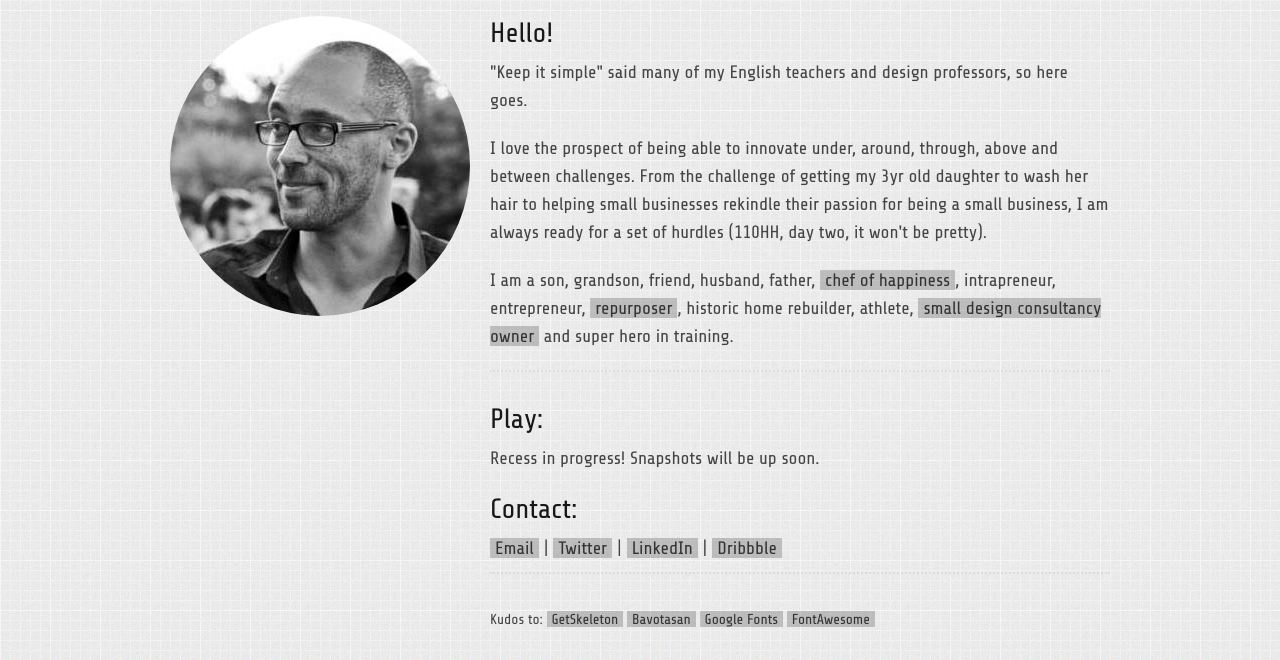
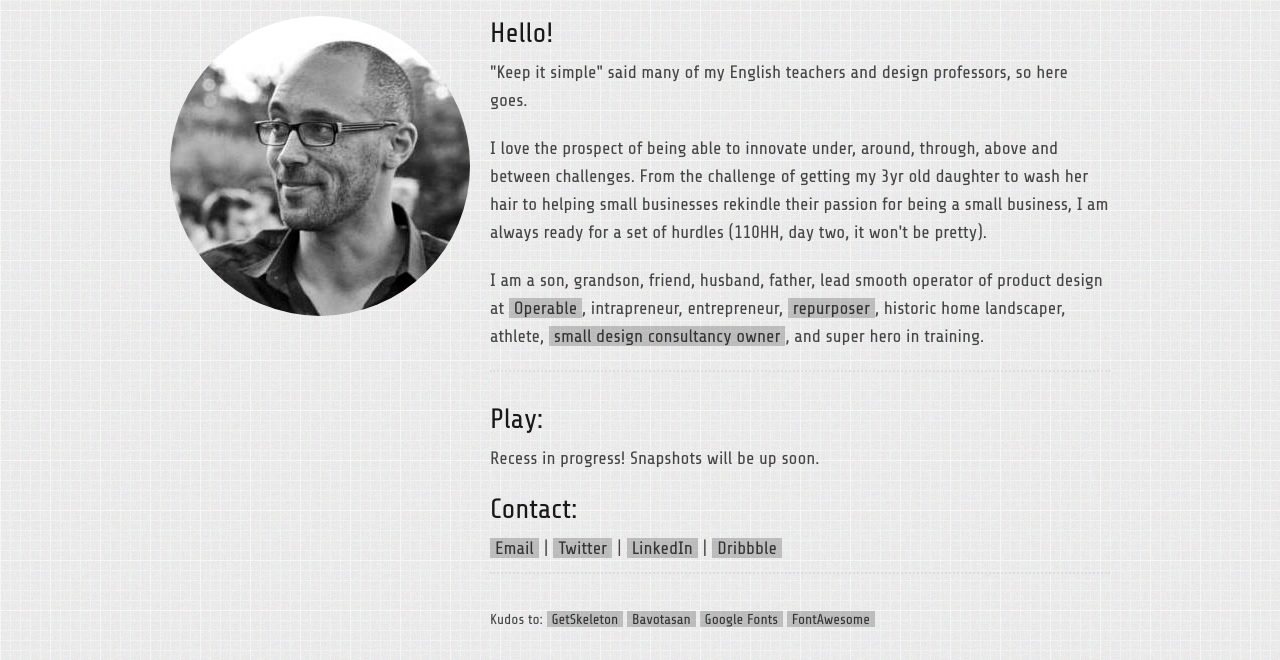
Before and after one commit to Shelton/sheltondavis.com, a plain HTML site: page index.html in a window 1280 px wide. Shown: the part 140-800 px from the top of the page. Drawn offline with nearby package versions, Linux system fonts and the light colour scheme.

Commit message:
Work update
Updated work info to read and link to Operable.io

```diff
--- a/index.html
+++ b/index.html
@@ -66,7 +66,7 @@
 			<h3>Hello!</h3>
             <p>"Keep it simple" said many of my English teachers and design professors, so here goes.</p>
             <p>I love the prospect of being able to innovate under, around, through, above and between challenges. From the challenge of getting my 3yr old daughter to wash her hair to helping small businesses rekindle their passion for being a small business, I am always ready for a set of hurdles (110HH, day two, it won't be pretty).</p>
-            <p>I am a son, grandson, friend, husband, father, <a href="http://www.chef.io" title="I work for Chef Software, DevOps yum!" target="_blank">chef of happiness</a>, intrapreneur, entrepreneur, <a href="http://www.repurposedgoods.com" title="Repurposed Goods, a side project started back in 2009" target="_blank">repurposer</a>, historic home rebuilder, athlete, <a href="http://www.designcannon.com" title="Design Cannon, LLC., my small design shoppe" target="_blank">small design consultancy owner</a> and super hero in training.
+            <p>I am a son, grandson, friend, husband, father, lead smooth operator of product design at <a href="http://www.operable.io" title="I work for Operable, Inc., Adding humans back to Ops!" target="_blank">Operable</a>, intrapreneur, entrepreneur, <a href="http://www.repurposedgoods.com" title="Repurposed Goods, a side project started back in 2009" target="_blank">repurposer</a>, historic home landscaper, athlete, <a href="http://www.designcannon.com" title="Design Cannon, LLC., my small design shoppe" target="_blank">small design consultancy owner</a>, and super hero in training.
             <hr>
 		 <h3>Play:</h3>
 		 <p>Recess in progress! Snapshots will be up soon.</p>
```
